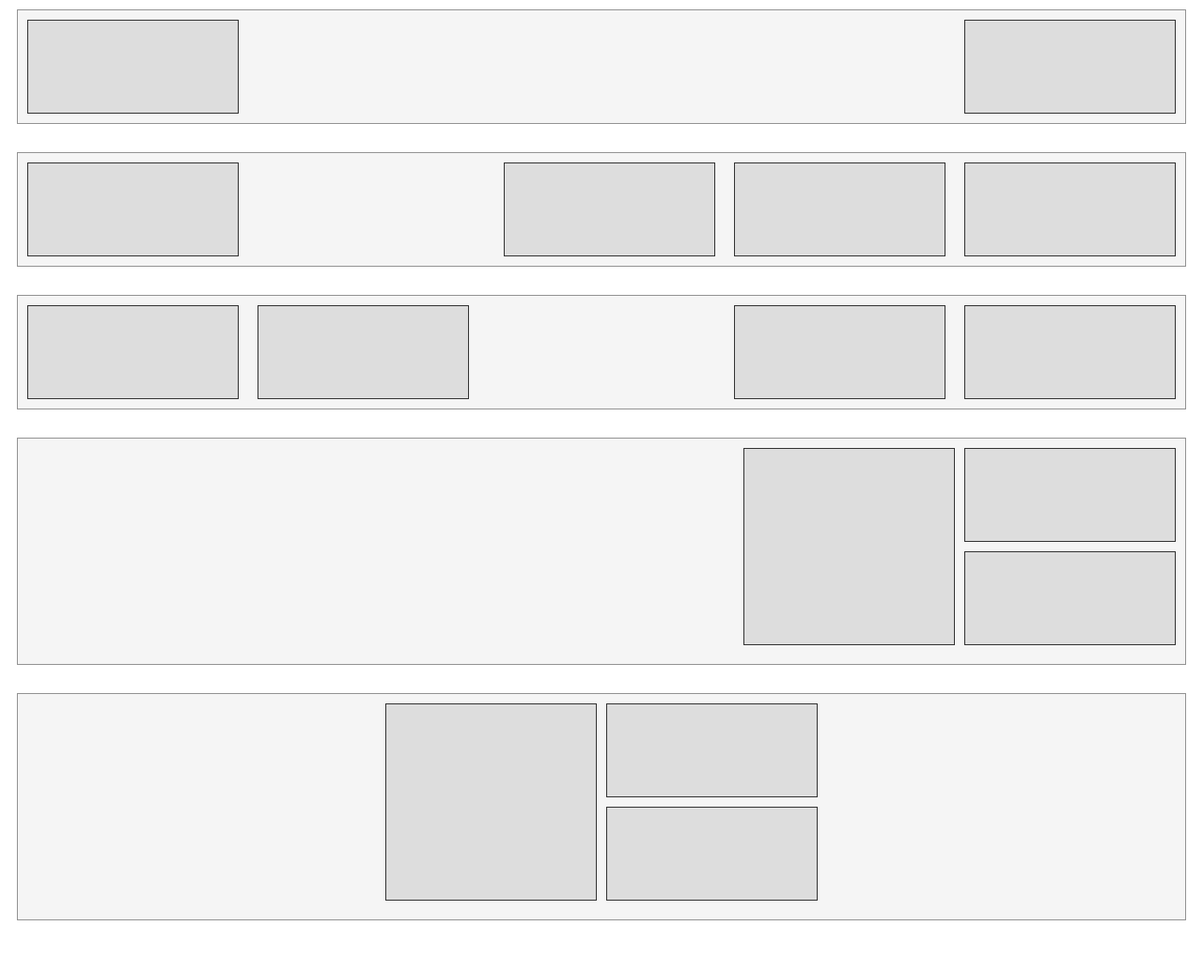
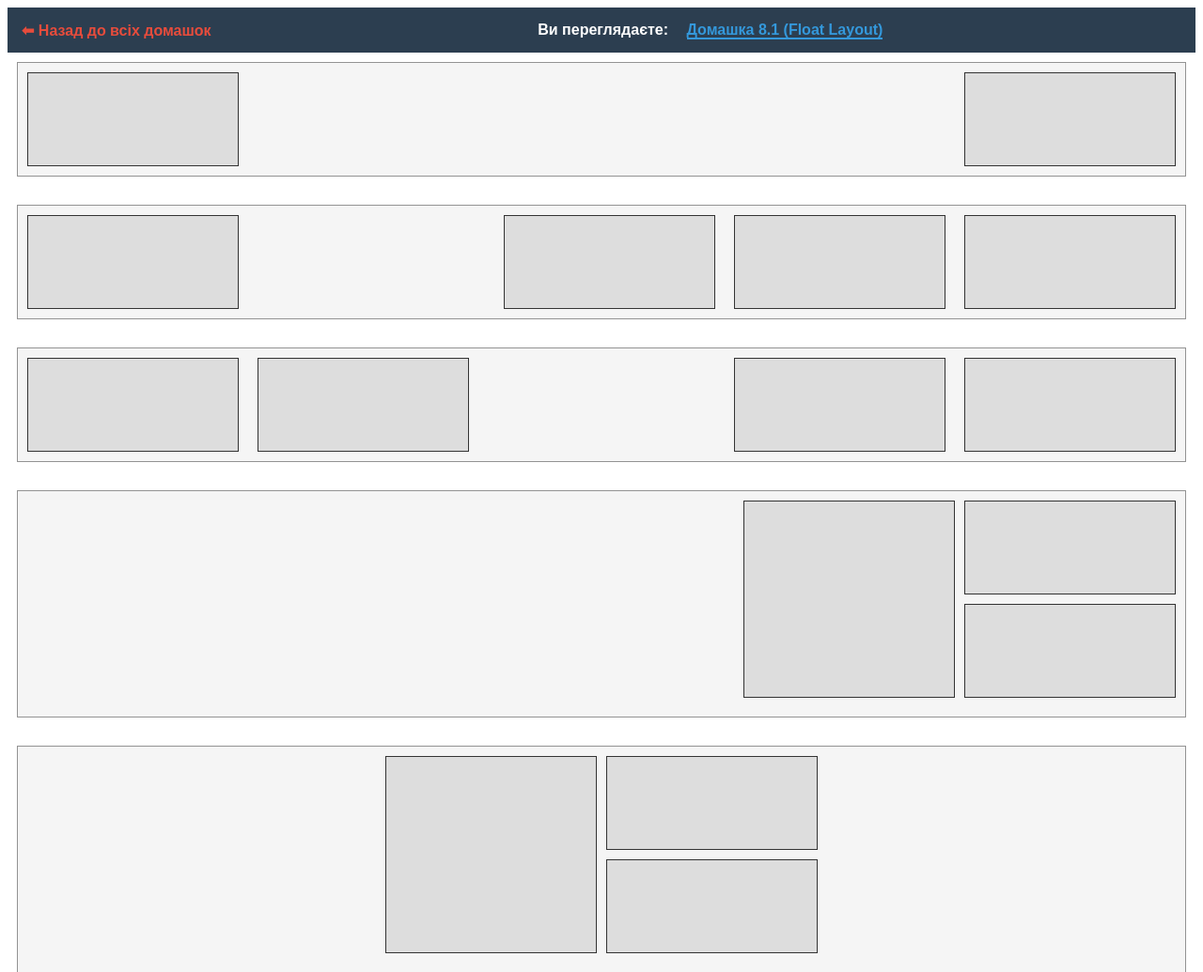
Before and after one commit to galina1706/FullSJS, a website: page HW 8.1/index.html in a window 1280 px wide. Shown: the top 1035 px of the page at 94% size. Before the commit the page ends 1010 px from the top, so only its background shows below. Drawn offline with Linux system fonts and the light colour scheme.

Commit message:
Add navigation bar to index.html

```diff
--- a/HW 8.1/index.html
+++ b/HW 8.1/index.html
@@ -6,6 +6,13 @@
     <link rel="stylesheet" href="style.css"/>
 </head>
 <body>
+
+<nav style="background: #2c3e50; padding: 15px; text-align: center; font-family: sans-serif; box-sizing: border-box;">
+    <a href="../" style="color: #e74c3c; text-decoration: none; font-weight: bold; margin-right: 30px; float: left;">⬅ Назад до всіх домашок</a>
+    <span style="color: #fff; margin-right: 15px; font-weight: bold;">Ви переглядаєте:</span>
+    <a href="index.html" style="color: #3498db; text-decoration: none; font-weight: bold; border-bottom: 2px solid #3498db;">Домашка 8.1 (Float Layout)</a>
+</nav>
+
 <div class="container">
     <div class="block1"></div>
     <div class="block2"></div>
```
